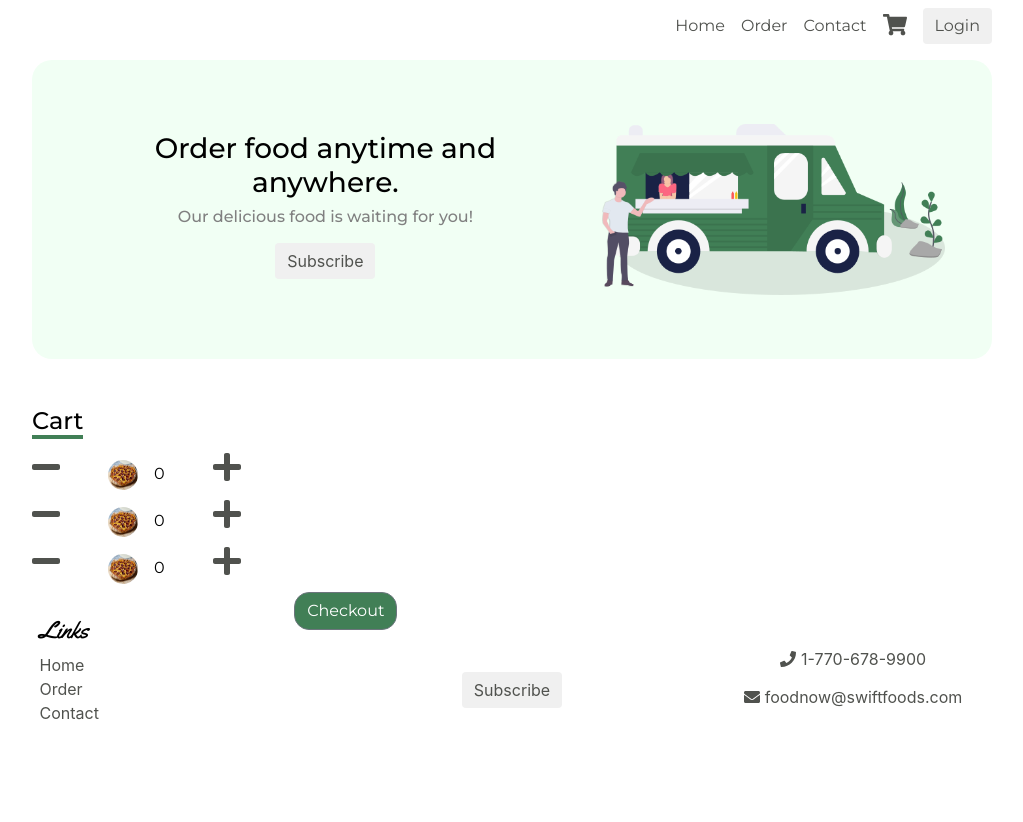
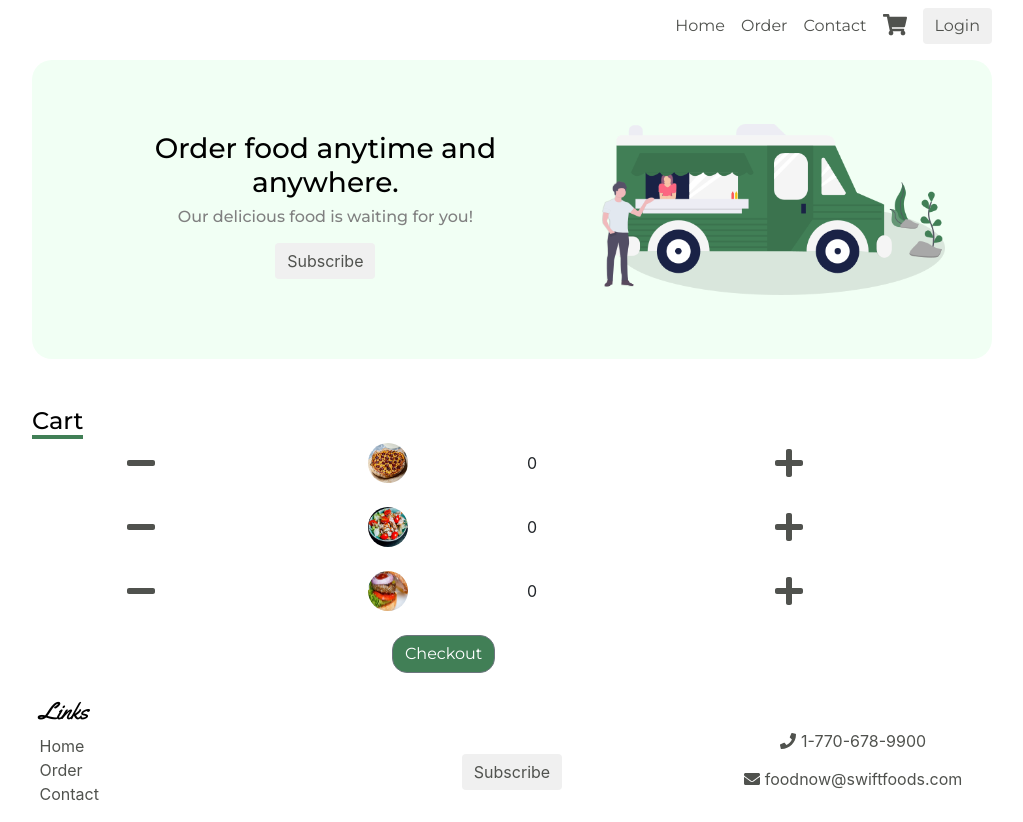
Before and after one commit to Blaine137/SwiftFoods-Express-React-MongoDB, a React (Create React App) app in the folder client/: page /cart in a window 1280 px wide. Shown: the whole page, without its empty margins (128-1151 px from the left). Before the commit the page ends 800 px from the top, so only its background shows below. Built offline with nearby package versions, Linux system fonts and the light colour scheme; no server answers.

Commit message:
added items to cart

```diff
--- a/client/src/components/Cart/Cart.js
+++ b/client/src/components/Cart/Cart.js
@@ -9,7 +9,7 @@ import './Cart.scss';
 const Cart = ({formValues, addToCart, removeFromCart}) => {
 
     return(
-        <div className="h-75">
+        <>
             <div className="container w-75 pl-0 pr-0">
                 <div className="row mt-5">
                         <div className="col-12 align-items-left">
@@ -18,100 +18,102 @@ const Cart = ({formValues, addToCart, removeFromCart}) => {
                             </p>
                         </div>
                 </div>
-            </div>
-            <div className="container w-75 pl-0 pr-0 mt-2 mb-2">
-                <div className="row align-items-center">
-                    <div className="col-12">
-                        <p className=" my-auto">
+
+                <div className="row align-items-center mb-4">
+                    <div className="col-3 d-flex justify-content-center">
                         <FontAwesomeIcon
                             icon={faMinus}
-                                className="mr-5"
                             size="2x"
                             onClick={() => removeFromCart("pizza", 1)}
                         />
+                    </div>
+                    <div className="col-3 d-flex justify-content-center">
                         <Media
                             object
                             src={process.env.PUBLIC_URL + '/assets/images/peppizza.jpg'}
                             alt="pizza img"
-                                    className="d-inline rounded-circle mr-3 cartImg"
+                            className="d-inline rounded-circle cartImg"
                         />
+                    </div>
+                    <div className="col-3 d-flex justify-content-start">
                         {formValues.pizzas}
+                    </div>
+                    <div className="col-3 d-flex justify-content-start">
                         <FontAwesomeIcon
                             icon={faPlus}
-                                className="ml-5"
                             size="2x"
                             onClick={() => addToCart("pizza", 1)}
                         />
-                        </p>
                     </div>
                 </div>
-            </div>
-            <div className="container w-75 pl-0 pr-0 mt-2 mb-2">
-                <div className="row align-self-center">
-                    <div className="col-12">
-                        <p className="my-auto">
+
+                <div className="row align-items-center mb-4">
+                    <div className="col-3 d-flex justify-content-center">
                         <FontAwesomeIcon
                             icon={faMinus}
-                                className="mr-5"
                             size="2x"
                             onClick={() => removeFromCart("salad", 1)}
                         />
+                    </div>
+                    <div className="col-3 d-flex justify-content-center">
                         <Media
                             object
-                                    src={process.env.PUBLIC_URL + '/assets/images/peppizza.jpg'}
+                            src={process.env.PUBLIC_URL + '/assets/images/salad.jpg'}
                             alt="pizza img"
-                                    className="d-inline rounded-circle mr-3 cartImg"
+                            className="d-inline rounded-circle cartImg"
                         />
-                                {formValues.salads}
+                    </div>
+                    <div className="col-3 d-flex justify-content-start">
+                        {formValues.pizzas}
+                    </div>
+                    <div className="col-3 d-flex justify-content-start">
                         <FontAwesomeIcon
                             icon={faPlus}
-                                className="ml-5"
                             size="2x"
                             onClick={() => addToCart("salad", 1)}
                         />
-                        </p>
                     </div>
                 </div>
-            </div>
-            <div className="container w-75 pl-0 pr-0 mt-2 mb-2">
-                <div className="row align-self-center">
-                    <div className="col-12">
-                        <p className="my-auto">
+
+                <div className="row align-items-center mb-4">
+                    <div className="col-3 d-flex justify-content-center">
                         <FontAwesomeIcon
                             icon={faMinus}
-                                className="mr-5"
                             size="2x"
                             onClick={() => removeFromCart("burger", 1)}
                         />
+                    </div>
+                    <div className="col-3 d-flex justify-content-center">
                         <Media
                             object
-                                    src={process.env.PUBLIC_URL + '/assets/images/peppizza.jpg'}
+                            src={process.env.PUBLIC_URL + '/assets/images/burger.jpg'}
                             alt="pizza img"
-                                    className="d-inline rounded-circle mr-3 cartImg"
+                            className="d-inline rounded-circle cartImg"
                         />
-                                {formValues.burgers}
+                    </div>
+                    <div className="col-3 d-flex justify-content-start">
+                        {formValues.pizzas}
+                    </div>
+                    <div className="col-3 d-flex justify-content-start">
                         <FontAwesomeIcon
                             icon={faPlus}
-                                className="ml-5"
                             size="2x"
                             onClick={() => addToCart("burger", 1)}
                         />
-                        </p>
                     </div>
                 </div>
-            </div>
-            <div className="container w-75 pl-0 pr-0 mt-2 mb-4">
-                <div className="row align-self-start">
-                    <div className="col-12">
-                        <Link to="/checkout" className="mr-auto">
-                            <Button className="orderBtn d-block mr-auto">
+
+                <div className="row align-items-center">
+                    <div className="col-12 d-flex justify-content-center">
+                        <Link to="/checkout" className="w-25">
+                            <Button className="checkoutBtn">
                                 Checkout
                             </Button>
                         </Link>
                     </div>
                 </div>
             </div>
-        </div>
+        </>
     );
 
 };
--- a/client/src/components/Cart/Cart.scss
+++ b/client/src/components/Cart/Cart.scss
@@ -7,11 +7,11 @@ svg{
 }
 
 .cartImg{
-    width: 30px;
-    height: 30px;
+    width: 40px;
+    height: 40px;
 }
 
-.orderBtn{
+.checkoutBtn{
     background-color: rgba(65, 127, 86, 100) !important;
     color: white !important;
     transition: transform .5s ease-in-out;
--- a/client/src/components/Shop/Shop.js
+++ b/client/src/components/Shop/Shop.js
@@ -50,7 +50,7 @@ const Shop = (props) => {
                                     {props.data ? props.data.salad.price.$numberDecimal : <Spinner color="#574AE2"/>}
                                 </CardText>
                                 <Button className="orderBtn"
-                                        onClick={() => props.addToCart("salads", 1)}>
+                                        onClick={() => props.addToCart("salad", 1)}>
                                     Add to cart
                                 </Button>
                             </CardBody>
@@ -72,7 +72,7 @@ const Shop = (props) => {
                                     {props.data ? props.data.burger.price.$numberDecimal : <Spinner color="#574AE2"/>}
                                 </CardText>
                                 <Button className="orderBtn"
-                                        onClick={() => props.addToCart("burgers", 1)}>
+                                        onClick={() => props.addToCart("burger", 1)}>
                                     Add to cart
                                 </Button>
                             </CardBody>
```
Lines whose indentation alone changed are shown as unchanged.
